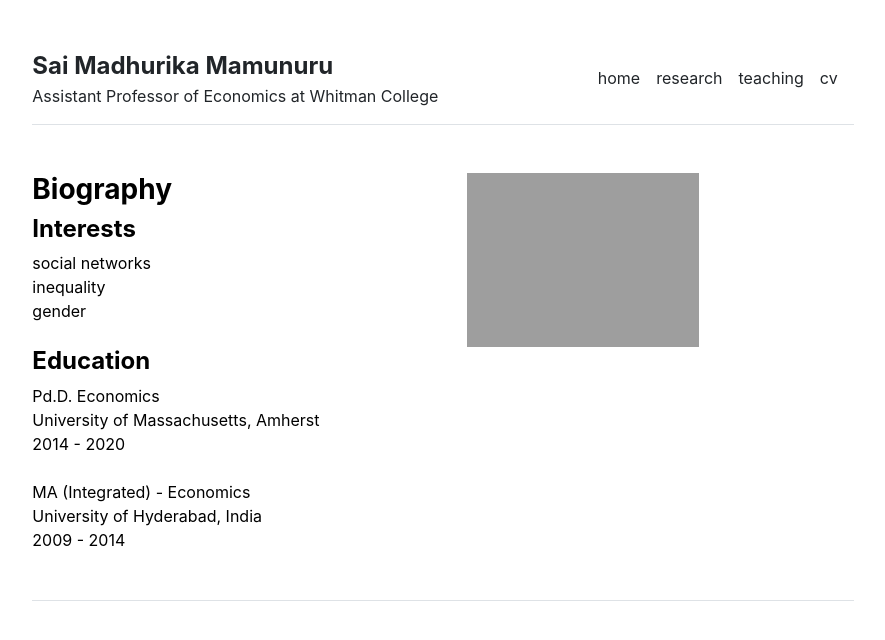
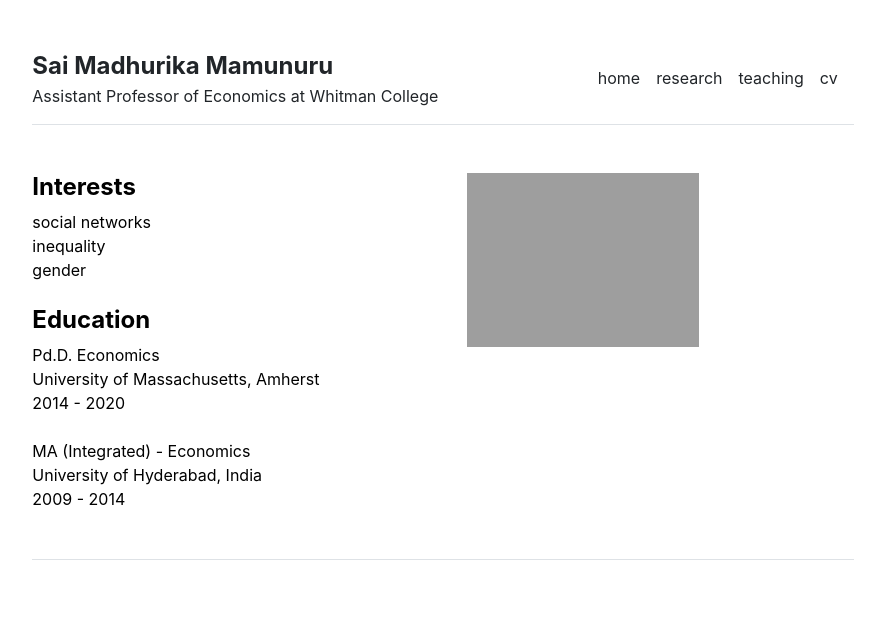
Before and after one commit to saimamunuru/saimamunuru.github.io, a Jekyll site: the page built from index.md, in a window 1280 px wide. Shown: the top 640 px of the page, without its empty margins (197-1082 px from the left). Built offline with Jekyll 4.4.1, drawn with Linux system fonts in a browser that asks for light colours.

Commit message:
Update home.html

```diff
--- a/_layouts/home.html
+++ b/_layouts/home.html
@@ -4,7 +4,6 @@ layout: default
 
 <div class="row g-5 mb-5">
   <div class="col-md-6">
-    <h3 class="fw-bold">Biography</h3>
     <h4 class="fw-bold">Interests</h4>
     social networks <br>
     inequality <br>
```
